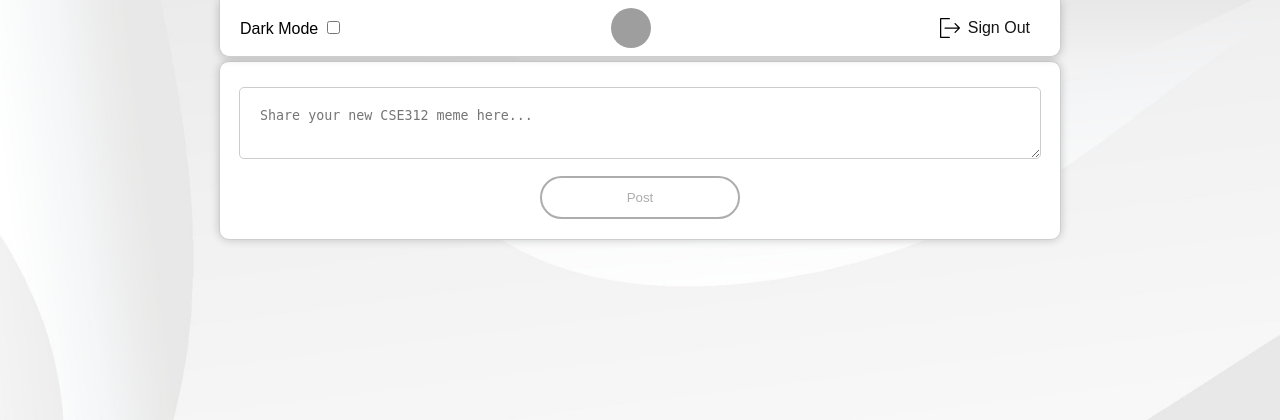
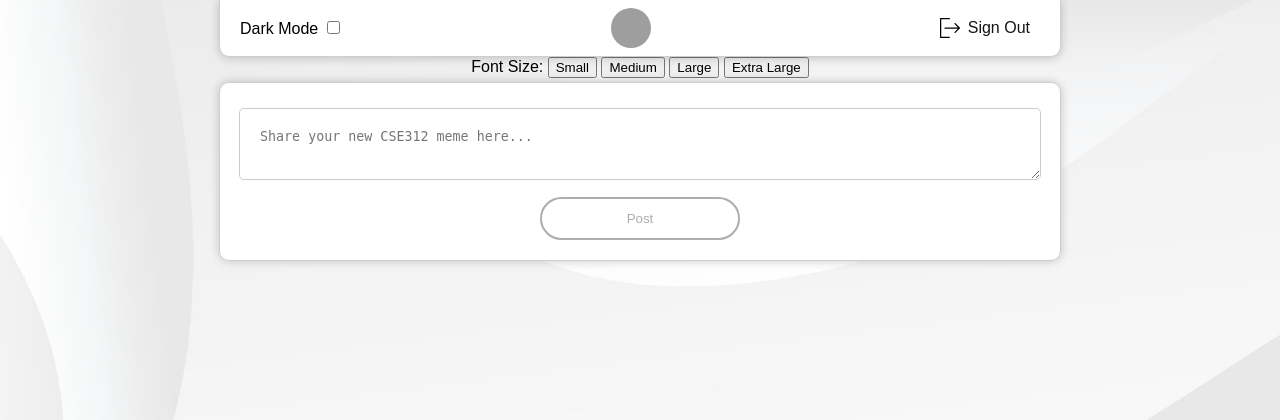
Before and after one commit to 3022249729/GetPost, a Flask app: template templates/home_page.html in a window 1280 px wide. Shown: the top 420 px of the page. Run offline with Flask 3, Linux system fonts and the light colour scheme; the template is opened without the code that fills it, so the values that code supplies are empty; some libraries are stand-ins or nearby versions; grey boxes are pictures that could not be loaded.

Commit message:
add four font size option

```diff
--- a/static/css/home_page.css
+++ b/static/css/home_page.css
@@ -408,3 +408,20 @@ body.dark-mode .logout {
 body.dark-mode #createPostContainer textarea::placeholder {
     color: #ccc;
 }
+
+
+.font-small {
+    font-size: 12px;
+}
+
+.font-medium {
+    font-size: 16px;
+}
+
+.font-large {
+    font-size: 20px;
+}
+
+.font-xlarge {
+    font-size: 24px;
+}
--- a/static/functions.js
+++ b/static/functions.js
@@ -1,6 +1,8 @@
 const ws = true;
 var socket;
 let posts = {};
+
+let currentFontSize = 'medium';
 
 function toggleDarkMode() {
     const isDarkMode = document.body.classList.toggle('dark-mode');
@@ -13,7 +15,6 @@ function initDarkMode() {
         document.body.classList.add('dark-mode');
     }
 }
-
 
 function welcome() {
     initDarkMode();
@@ -43,7 +44,6 @@ function addPostToContainer(messageJSON) {
         }
     }
 }
-
 
 function redirectToRegister() {
     window.location.href = "/register";
@@ -88,7 +88,7 @@ function createNewPost() {
                 getPosts();
             }
         };
-        const messageJSON = { "message": message };
+        const messageJSON = { "message": message, "fontSize": currentFontSize};
         request.open("POST", "/posts");
         request.setRequestHeader('Content-Type', 'application/json');
         request.send(JSON.stringify(messageJSON));
@@ -152,12 +152,16 @@ function updatePosts(serverPosts) {
 
 function addPostToContainer(messageJSON) {
     const postsContainer = document.getElementById("postsContainer");
-    postsContainer.insertAdjacentHTML("afterbegin", createPostHTML(messageJSON));
+    const fontSize = messageJSON.fontSize || currentFontSize;
+    messageJSON.fontSize = fontSize;
+    postsContainer.insertAdjacentHTML("afterbegin", createPostHTML(messageJSON,fontSize));
 }
 
 function createPostHTML(postData) {
     const postContainer = document.createElement("div");
-    postContainer.className = "post-container";
+
+    const fontSizeClass = `font-${postData.fontSize || currentFontSize}`;
+    postContainer.className = `post-container ${fontSizeClass}`;
     postContainer.id = postData.id;
 
     const authorLine = document.createElement("div");
@@ -191,7 +195,7 @@ function createPostHTML(postData) {
     author.setAttribute("onclick", `openAuthorModal(${JSON.stringify(postData.author_pfp)})`);
 
     const content = document.createElement("div");
-    content.className = "post-content";
+    content.className = `post-content ${fontSizeClass}`
     content.innerHTML = postData.content;
 
     const timestamp = document.createElement("div");
@@ -387,3 +391,12 @@ function initWS() {
 
     });
 }
+
+function setFontSize(size) {
+    currentFontSize = size;
+    const posts = document.querySelectorAll('.post-content');
+    posts.forEach(post => {
+        post.classList.remove('font-small', 'font-medium', 'font-large', 'font-xlarge');
+        post.classList.add(`font-${size}`);
+    });
+}
--- a/templates/home_page.html
+++ b/templates/home_page.html
@@ -23,6 +23,15 @@
             <span>Sign Out</span>
         </a>
     </div>
+
+    <div id="fontSizeControl">
+        <label>Font Size:</label>
+        <button onclick="setFontSize('small')">Small</button>
+        <button onclick="setFontSize('medium')">Medium</button>
+        <button onclick="setFontSize('large')">Large</button>
+        <button onclick="setFontSize('xlarge')">Extra Large</button>
+    </div>
+
 
     <div id="createPostContainer">
         <textarea id="postMessageInput" placeholder="Share your new CSE312 meme here..." required></textarea>
```
